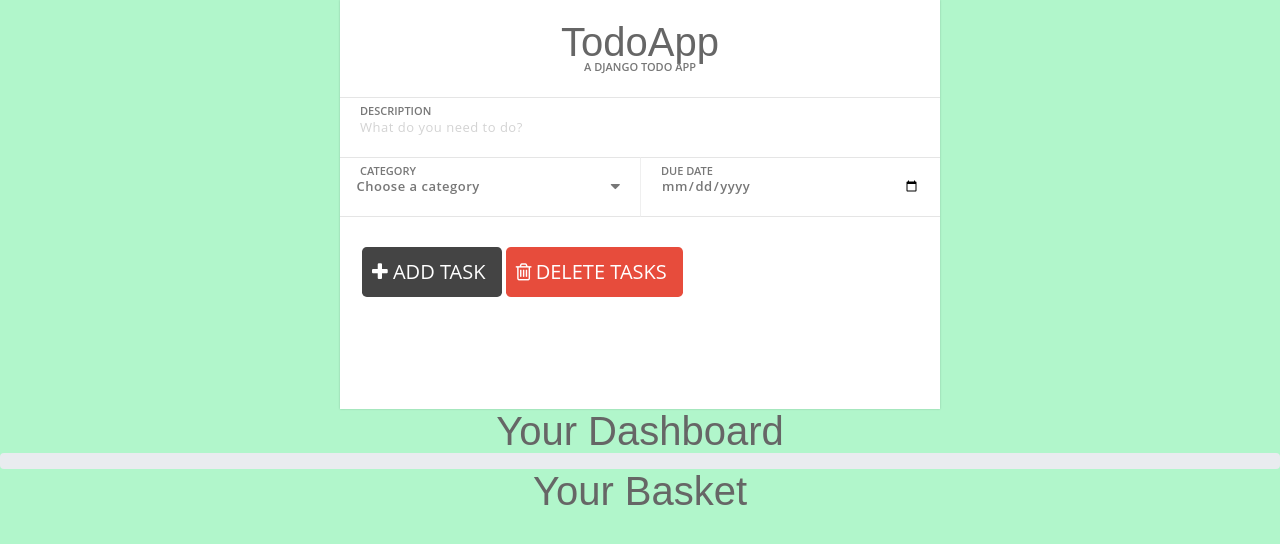
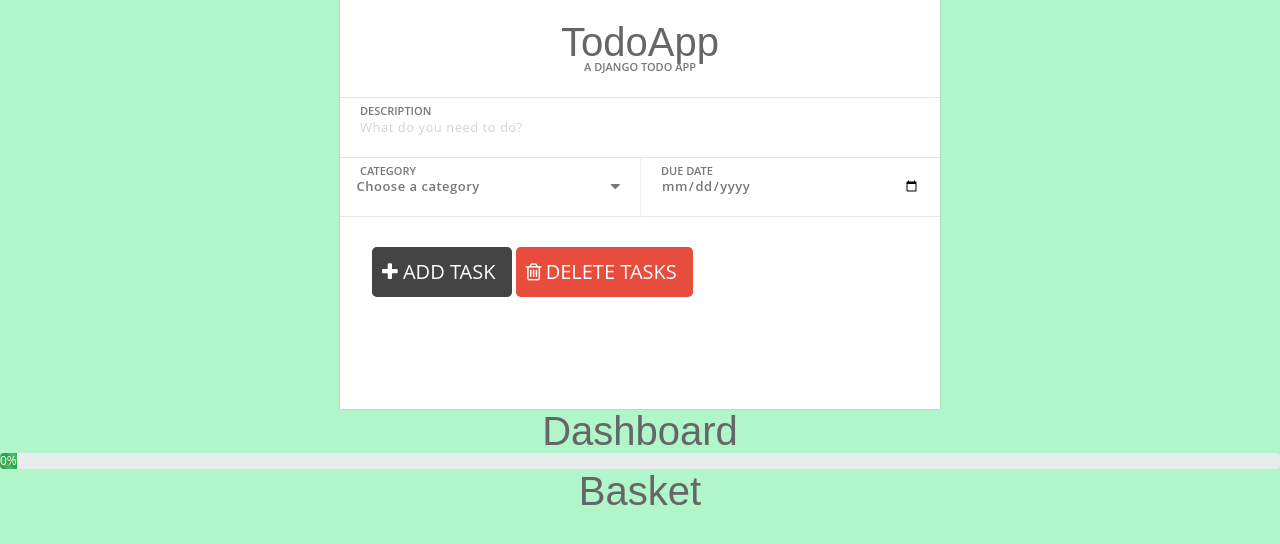
Before and after one commit to meenachan/-ToDowebsite, a Django app: template myapp/myapp/templates/index.html in a window 1280 px wide. Shown: the top 544 px of the page. Run offline with Django 3.2, Linux system fonts and the light colour scheme; the template is opened without the code that fills it, so the values that code supplies are empty; some libraries are stand-ins or nearby versions.

Commit message:
updated pages with new styles

```diff
--- a/myapp/myapp/templates/home.html
+++ b/myapp/myapp/templates/home.html
@@ -5,8 +5,8 @@
     <meta name="viewport" content="width=device-width, initial-scale=1.0">
     <title>home</title>
     <link rel="stylesheet" href="https://stackpath.bootstrapcdn.com/bootstrap/4.5.0/css/bootstrap.min.css" integrity="sha384-9aIt2nRpC12Uk9gS9baDl411NQApFmC26EwAOH8WgZl5MYYxFfc+NcPb1dKGj7Sk" crossorigin="anonymous">
-    <!-- <link rel="stylesheet" href="../static/css/style.css"> -->
     <link href="https://fonts.googleapis.com/css2?family=Lobster&display=swap" rel="stylesheet">
+
     <style>
 body{
     background-color: #F2D7D3;
--- a/myapp/myapp/templates/index.html
+++ b/myapp/myapp/templates/index.html
@@ -10,13 +10,14 @@
    <!-- <link rel="stylesheet"  href="{% static 'myapp/style.css' %}"> -->
    <base href="/">
    <!-- <link rel="stylesheet" type="text/css" href="{{STATIC_URL}}css/style.css" > -->
+   <link href="https://fonts.googleapis.com/css2?family=Audiowide&family=Pacifico&display=swap" rel="stylesheet">
    <link rel="stylesheet" type="text/css" href="../static/css/style.css" >
 </head>
 <body>
 <div django-app="TaskManager">
     <div class="container">
             <div class="content">
-            <h1>TodoApp</h1>
+            <h1 class="head">TodoApp</h1>
             <p class="tagline">a Django todo app</p>
             <form action="" method="post">
             {% csrf_token %} <!-- csrf token for basic security -->
@@ -39,10 +40,10 @@
                     <label for="dueDate">Due Date</label>
                 </div>
                 <div class="row">
-                    <button class="taskAdd btn-lg" name="taskAdd" type="submit" onsubmit="inctask()"><i class="fa fa-plus icon"></i>Add Task</button>
+                    <button class="taskAdd btn-lg" name="taskAdd" type="submit" onclick="inctask()"><i class="fa fa-plus icon"></i>Add Task</button>
                     <button class="taskDelete btn-lg" name="taskDelete" formnovalidate="" type="submit" onclick="$('input#sublist').click();"><i class="fa fa-trash-o icon"></i>Delete Tasks</button>
-                    <button class="addBasket btn-lg" name="addBasket" formnovalidate="" type="submit" onclick="$('input#sublist').click();"><i class="fa fa-check"></i>Add to Basket</button>
-                    <button class="emptyBasket btn-lg" name="emptyBasket" formnovalidate="" type="submit" onclick="$('input#sublist').click();"><i class="fa fa-times"></i>Empty Basket</button>
+                    <button class="addBasket btn-lg" name="addBasket" formnovalidate="" type="submit" onclick="$('input#sublist').click();"><i class="fa fa-check icon" ></i>Add to Basket</button>
+                    <button class="emptyBasket btn-lg" name="emptyBasket" formnovalidate="" type="submit" onclick="$('input#sublist').click();"><i class="fa fa-times icon"></i>Empty Basket</button>
                     <p></p>
 
 
@@ -70,11 +71,10 @@
 
 </div>
 <div class="dashboard">
-    <h1>Your Dashboard</h1>
+    <h1 class="head"> Dashboard</h1>
      <!-- progressbar  -->
-
      <div class="progress">
-      <div id="dynamic" class="progress-bar progress-bar-striped  progress-bar-animated bg-success" role="progressbar"  aria-valuemin="0" aria-valuemax="100"></div>
+      <div id="dynamic" class="progress-bar progress-bar-striped  progress-bar-animated bg-success" role="progressbar"  aria-valuemin="0" aria-valuemax="100">0%</div>
     </div>
 
     <!--<div class="garden">-->
@@ -91,23 +91,13 @@
     <!--</div>-->
 
      <div class="garden">
-         <h1>Your Basket</h1>
+         <h1>Basket</h1>
          <p></p>
             {% for fruit in allFruits %} <!-- django template lang - for loop -->
-             <div id="orange"  class="taskname" data-toggle="tooltip" data-placement="top" title="{{fruit}}"></div>
-
+             <div id= "{{ fruit.type }}" name = "fruit"  class="taskname" data-toggle="tooltip" data-placement="top" title="{{fruit}}"></div>
             {% endfor %}
             <!-- taskList -->
     </div>
-
-     <div class="garden2">
-      <div id="apple" style="display: none;"></div>
-    </div>
-
-     <div class="garden3">
-      <div id="lemon" style="display: none;"></div>
-    </div>
-
   </div>
 
 
@@ -117,33 +107,49 @@
 <script src="https://cdnjs.cloudflare.com/ajax/libs/popper.js/1.14.3/umd/popper.min.js" integrity="sha384-ZMP7rVo3mIykV+2+9J3UJ46jBk0WLaUAdn689aCwoqbBJiSnjAK/l8WvCWPIPm49" crossorigin="anonymous"></script>
 <script src="https://stackpath.bootstrapcdn.com/bootstrap/4.1.3/js/bootstrap.min.js" integrity="sha384-ChfqqxuZUCnJSK3+MXmPNIyE6ZbWh2IMqE241rYiqJxyMiZ6OW/JmZQ5stwEULTy" crossorigin="anonymous"></script>
 <script type="text/javascript">
- var checked = [];
+var checked = [];
+var allTasks = [];
  var progress = 0;
- var counttask =0;
+ var counttask = 0;
+
+
 function addFruitToDisplay(){
-
-    var garden = document.querySelector(".garden");
-    var garden2 = document.querySelector(".garden2");
-    garden2.style.display = "none";
-    var garden3 = document.querySelector(".garden3");
-    garden3.style.display = "none";
-    var taskadded = inctask();
     var taskdone =0;
+    var tasks = 0;
 
     $("input[name='checkedbox']:checked").each(function ()
     {
         checked.push(parseInt($(this).val()));
         taskdone = taskdone+1;
     });
-    progress = (taskdone/taskadded) *100;
-      progressbardynamic(progress);
 
+    $("input[name='checkedbox']").each(function ()
+    {
+        allTasks.push(parseInt($(this).val()));
+        tasks = tasks+1;
+    });
+
+
+    progress =Math.floor((taskdone / tasks) * 100);
+    if (progress < 100)
+    {
+        progressbardynamic(progress);
+    }
+    else
+    {
+        progress = 100
+        progressbardynamic(progress);
+    }
 }
+
+
 // function used to count the number of tasks added
 function inctask(){
     counttask = counttask+1;
      return counttask;
 }
+
+
 function progressbardynamic(progress){
     $("#dynamic")
       .css("width", progress + "%")
```
